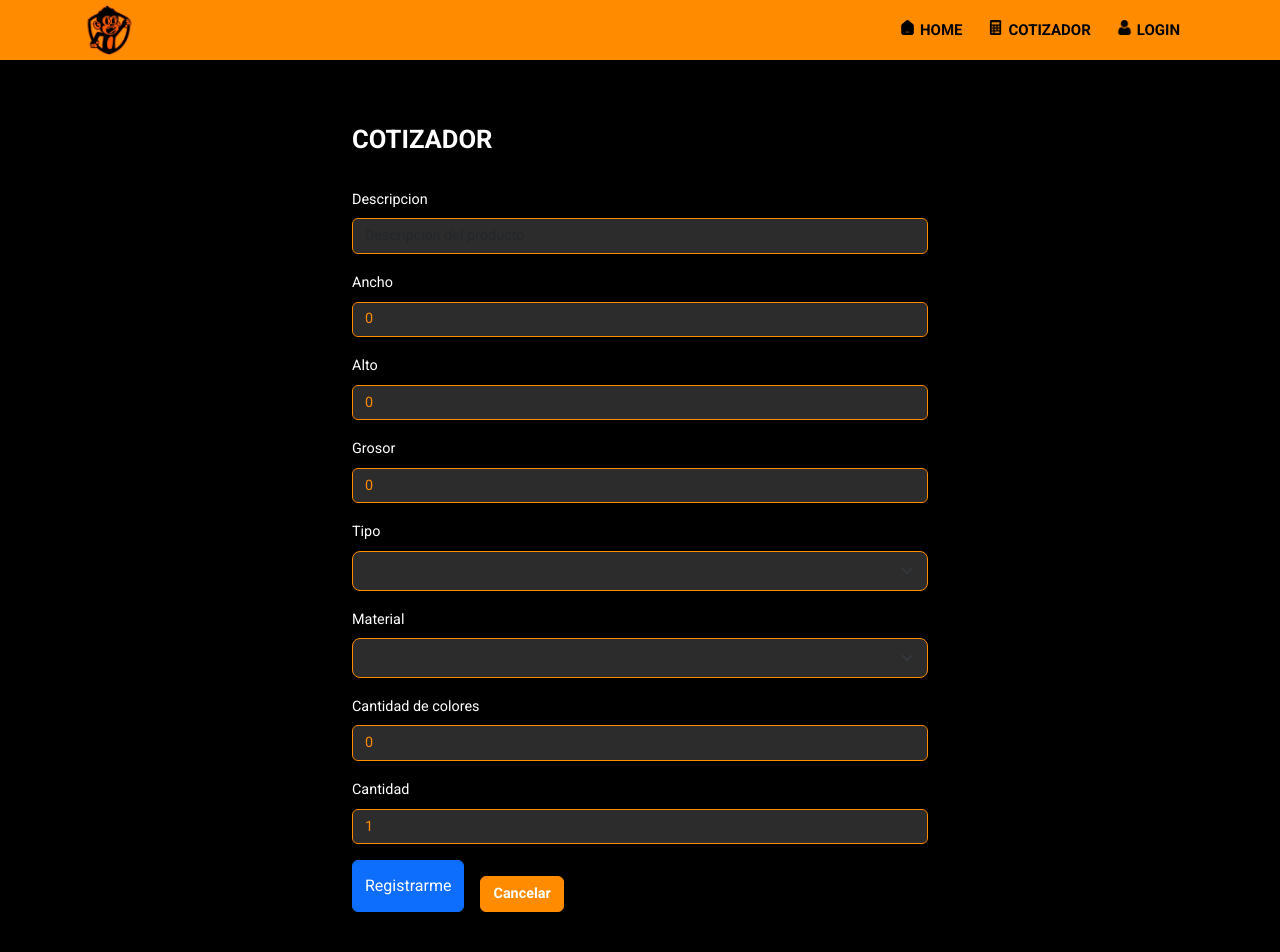
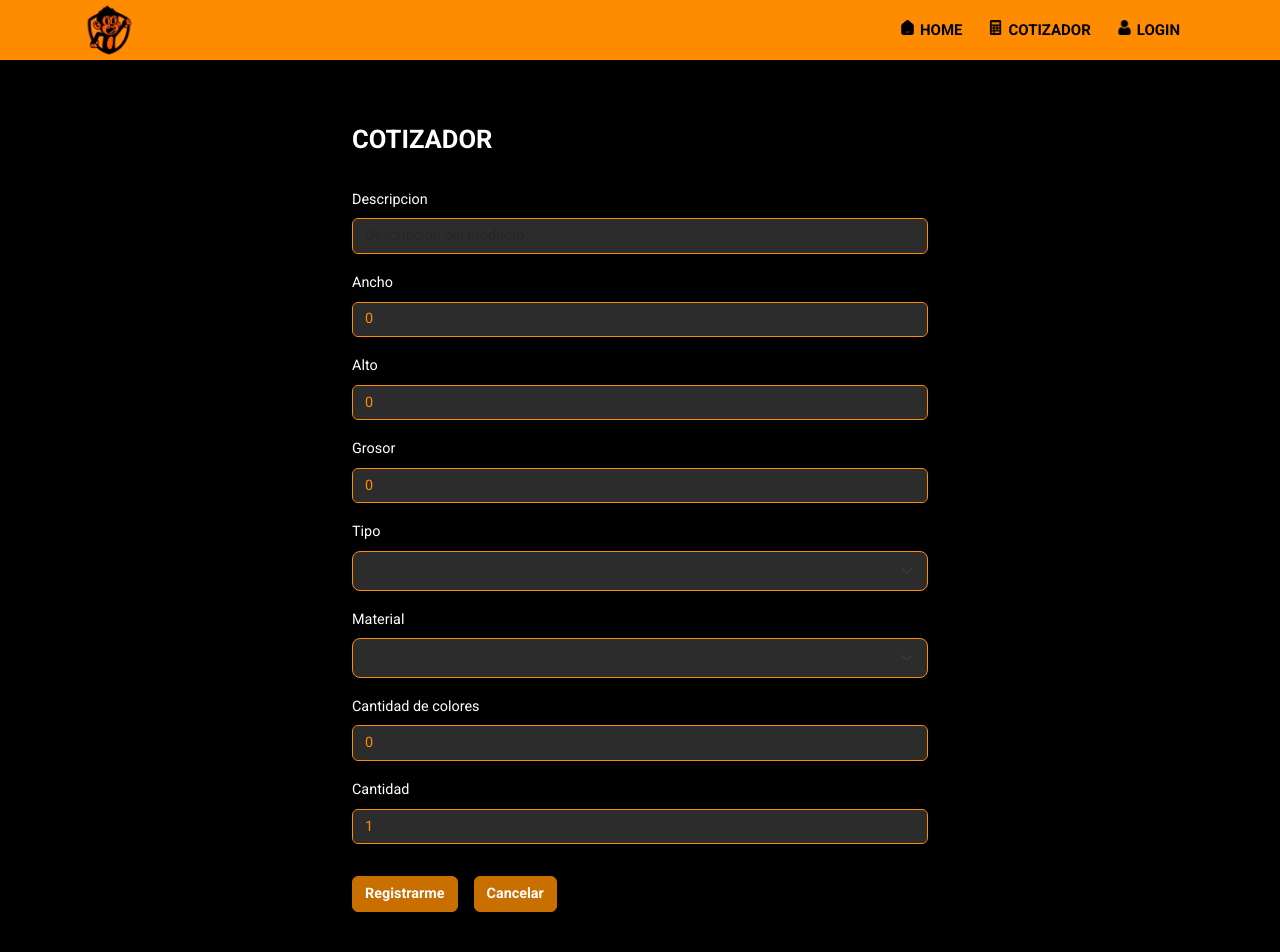
Before and after one commit to alejandrolee98/TP_PNT2, a Vue app: page /cotizador in a window 1280 px wide. Shown: the top 952 px of the page. Built offline with nearby package versions, Linux system fonts and the light colour scheme.

Commit message:
estilo boton registrar

```diff
--- a/src/components/PostRegistrar.vue
+++ b/src/components/PostRegistrar.vue
@@ -125,14 +125,14 @@ const cancelar = () => {
   h1 {
     font-size: var(--h1-size);
   }
-  .btn-danger {
+  button {
     background-color: var(--primary-color) !important;
     border-color:  var(--primary-color);
     font-weight: bold;
     margin-top: 1rem;
     font-size: 0.9rem;
   }
-  .btn-danger:hover {
+  button {
     background-color: var(--primary-color-hover) !important;
     border-color: var(--primary-color-hover);
     font-weight: bold;
--- a/src/views/cotizador.vue
+++ b/src/views/cotizador.vue
@@ -198,14 +198,14 @@ const registrarme = ()=>{
     font-size: 0.9rem;
   }
 
-  .btn-danger {
+  button {
     background-color: var(--primary-color) !important;
     border-color:  var(--primary-color);
     font-weight: bold;
     margin-top: 1rem;
     font-size: 0.9rem;
   }
-  .btn-danger:hover {
+ button {
     background-color: var(--primary-color-hover) !important;
     border-color: var(--primary-color-hover);
     font-weight: bold;
```
